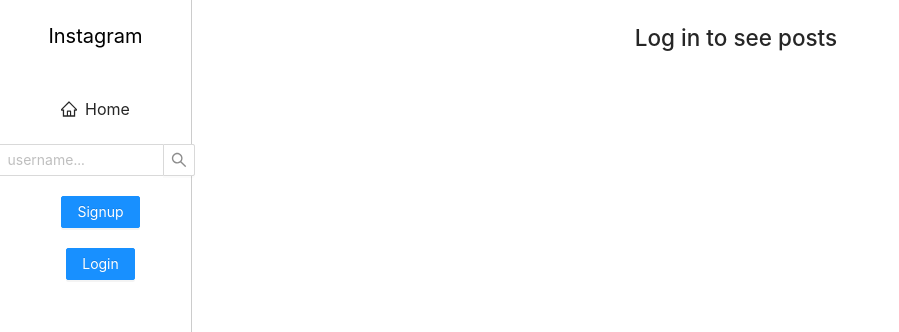
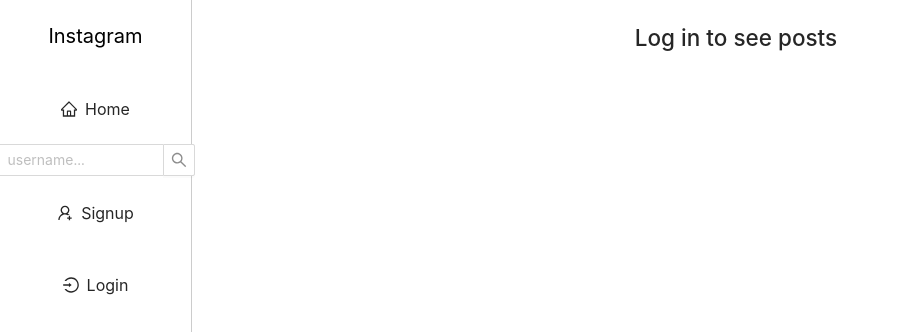
Before and after one commit to Petrikens/instclone, a Vue app: page / in a window 1280 px wide. Shown: the top 332 px of the page, without its empty margins (0-899 px from the left). Built offline with nearby package versions, Linux system fonts and the light colour scheme.

Commit message:
added link to profile in suggestions, added emptu posts message in gallery

```diff
--- a/src/components/AuthModal.vue
+++ b/src/components/AuthModal.vue
@@ -2,6 +2,8 @@
 import { ref, defineProps, reactive } from "vue";
 import { useUserStore } from "../stores/users";
 import { storeToRefs } from "pinia";
+import { LoginOutlined } from "@ant-design/icons-vue";
+import { UserAddOutlined } from "@ant-design/icons-vue";
 
 const userStore = useUserStore();
 
@@ -57,7 +59,11 @@
 
 <template>
   <div>
-    <AButton type="primary" @click="showModal" class="btn">{{ title }}</AButton>
+    <AButton class="nav-button" type="text" @click="showModal">
+      <template v-if="props.isLogin" #icon><LoginOutlined /></template>
+      <template v-else #icon><UserAddOutlined /></template>
+      {{ title }}</AButton
+    >
     <AModal v-model:visible="visible" :title="title" @ok="handleOk">
       <template #footer>
         <AButton key="back" @click="handleCancel">Cancel</AButton>
@@ -119,4 +125,8 @@
   justify-content: center;
   height: 120px;
 }
+.nav-button {
+  margin-bottom: 20px;
+  font-size: 16px;
+}
 </style>
--- a/src/components/ImageGallary.vue
+++ b/src/components/ImageGallary.vue
@@ -7,13 +7,14 @@
 </script>
 
 <template>
-  <div class="image-gallary-container">
+  <div v-if="props.posts.length > 0" class="image-gallary-container">
     <img
       v-for="post in props.posts"
       :key="post.id"
       :src="`${VITE_BASE_PHOTO_URL}${post.url}`"
     />
   </div>
+  <div v-else class="image-gallary-container">No posts loaded yet</div>
 </template>
 
 <style scoped>
--- a/src/components/Suggestion.vue
+++ b/src/components/Suggestion.vue
@@ -1,9 +1,11 @@
 <template>
   <div class="suggestion">
-    <div class="suggestion_avatarr">
+    <div class="suggestion_avatar" @click="goToUsersProfile()">
       <AAvatar src="https://joeschmoe.io/api/v1/random" />
     </div>
-    <div class="suggestion_username">{{ suggestion.username }}</div>
+    <div class="suggestion_username" @click="goToUsersProfile()">
+      {{ suggestion.username }}
+    </div>
     <AButton v-if="!isFollow" type="link" @click="followUser()">Follow</AButton>
     <AButton v-else type="link" @click="unfollowUser()">Following</AButton>
   </div>
@@ -14,11 +16,14 @@
 import { useUserStore } from "../stores/users";
 import { storeToRefs } from "pinia";
 import { supabase } from "../supabase";
+import { useRouter } from "vue-router";
 
 const props = defineProps(["suggestion"]);
 const userStore = useUserStore();
 
 const { user } = storeToRefs(userStore);
+
+const router = useRouter();
 
 const isFollow = ref(false);
 
@@ -48,6 +53,10 @@
     console.log(error);
   }
 };
+
+const goToUsersProfile = () => {
+  router.push(`/profile/${props.suggestion.username}`);
+};
 </script>
 
 <style scoped>
@@ -57,7 +66,11 @@
   align-items: center;
   padding: 5px 0;
 }
+.suggestion_avatar {
+  cursor: pointer;
+}
 .suggestion_username {
   font-weight: 600;
+  cursor: pointer;
 }
 </style>
```
